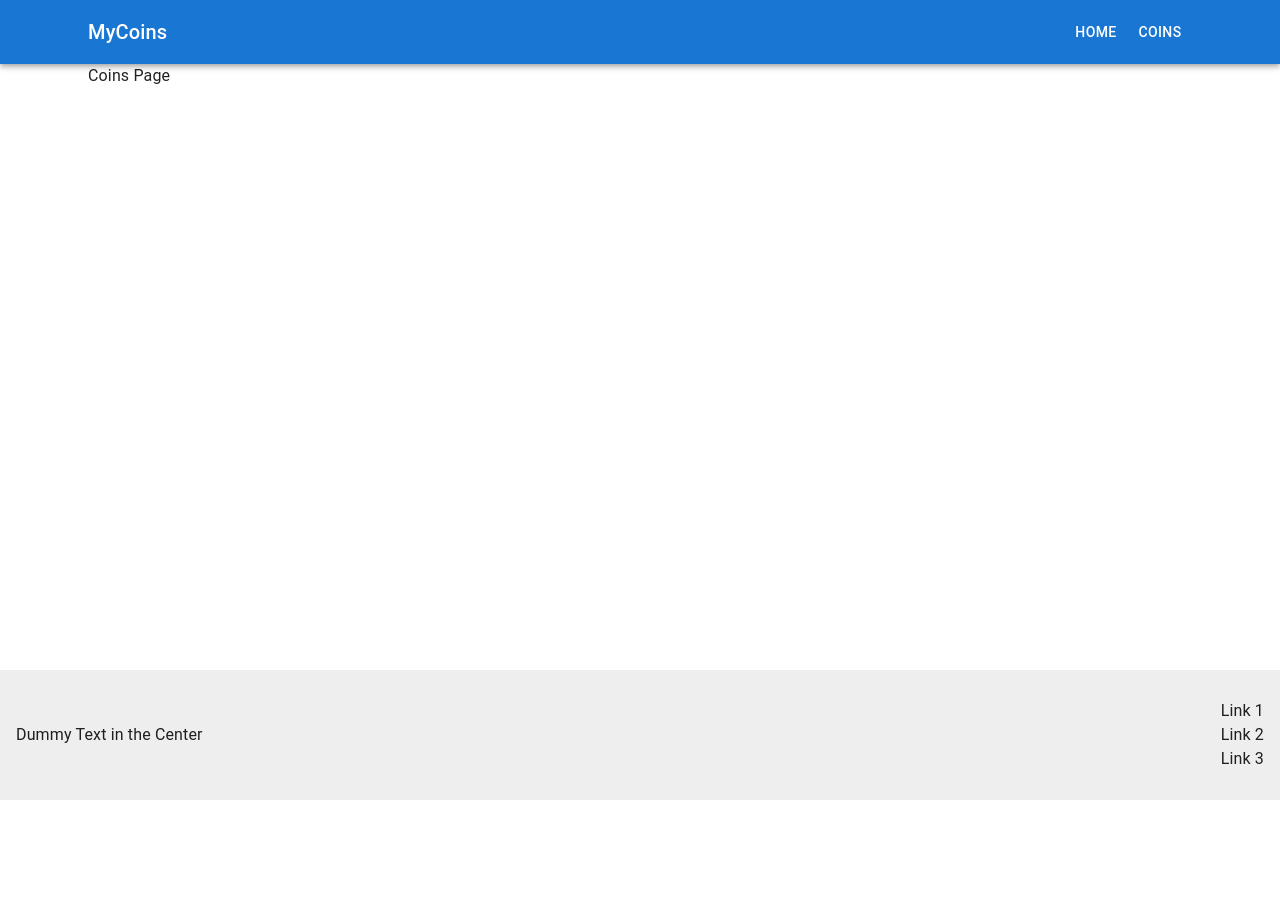
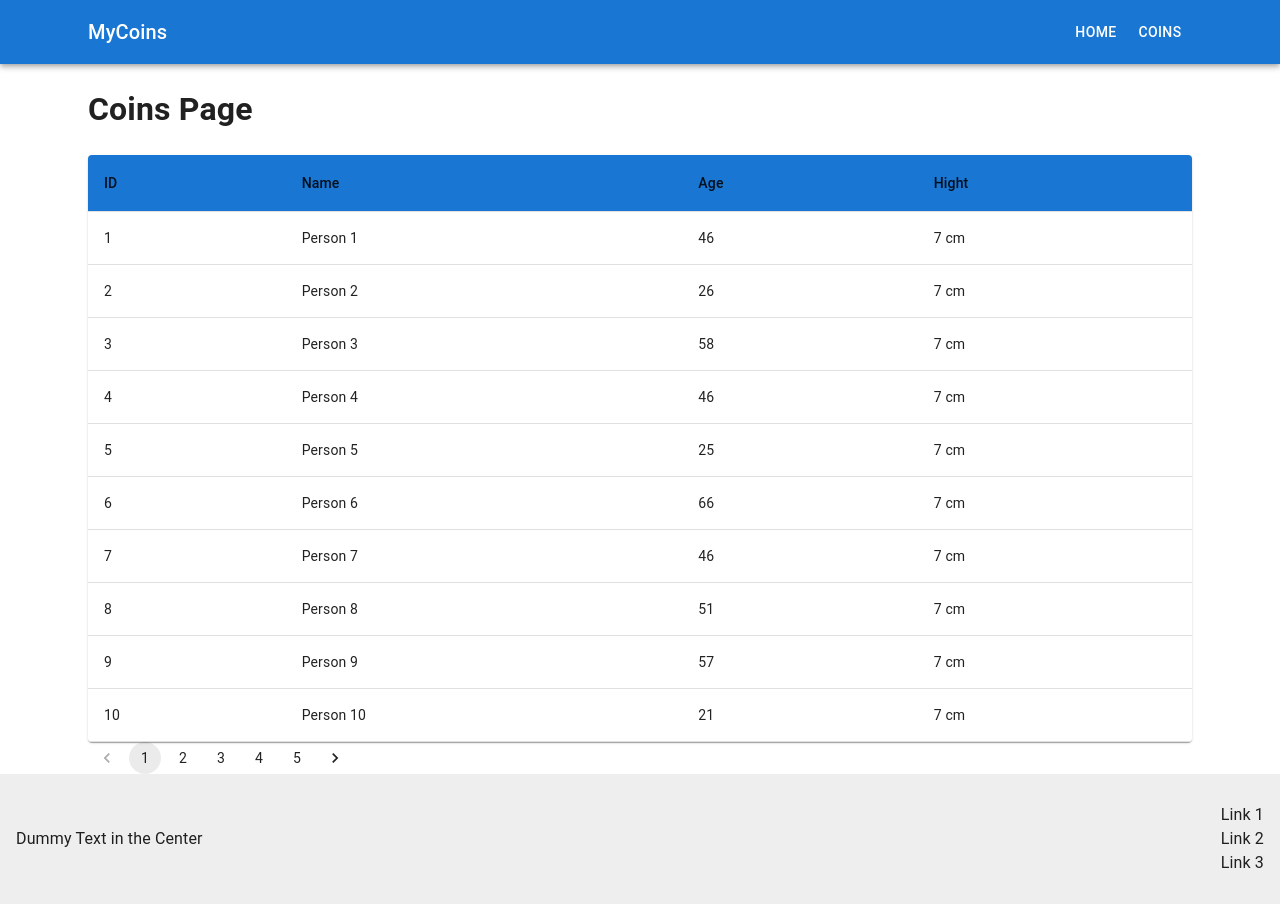
Before and after one commit to Idrees-Mo/react-crypto-coin-app, a React (Create React App) app: page /coins in a window 1280 px wide. Before the commit the page ends 800 px from the top, so only its background shows below. Built offline with nearby package versions, Linux system fonts and the light colour scheme.

Commit message:
add reusable dataTable with dummy data

```diff
--- /dev/null
+++ b/src/components/DataTable.js
@@ -0,0 +1,80 @@
+// DataTable.js
+import React, { useState } from "react";
+import {
+  Table,
+  TableBody,
+  TableCell,
+  TableContainer,
+  TableHead,
+  TableRow,
+  Paper,
+  Pagination,
+} from "@mui/material";
+import { makeStyles } from "@mui/styles";
+
+const useStyles = makeStyles((theme) => ({
+  tableHeader: {
+    fontWeight: "bold",
+    backgroundColor: theme.palette.primary.main,
+    color: theme.palette.primary.contrastText,
+  },
+  clickableRow: {
+    cursor: "pointer",
+    "&:hover": {
+      backgroundColor: theme.palette.action.hover,
+    },
+  },
+}));
+
+function DataTable({ columns, data, onRowClick, itemsPerPage = 5 }) {
+  const classes = useStyles();
+  const [page, setPage] = useState(1);
+
+  const handleChangePage = (event, newPage) => {
+    setPage(newPage);
+  };
+
+  const startIndex = (page - 1) * itemsPerPage;
+  const endIndex = startIndex + itemsPerPage;
+  const paginatedData = data.slice(startIndex, endIndex);
+
+  return (
+    <div>
+      <TableContainer component={Paper}>
+        <Table>
+          <TableHead>
+            <TableRow>
+              {columns.map((column) => (
+                <TableCell key={column.field} className={classes.tableHeader}>
+                  {column.headerName}
+                </TableCell>
+              ))}
+            </TableRow>
+          </TableHead>
+          <TableBody>
+            {paginatedData.map((row) => (
+              <TableRow
+                key={row.id}
+                className={`${classes.clickableRow} ${
+                  onRowClick ? classes.clickableRow : ""
+                }`}
+                onClick={() => onRowClick && onRowClick(row.id)}
+              >
+                {columns.map((column) => (
+                  <TableCell key={column.field}>{row[column.field]}</TableCell>
+                ))}
+              </TableRow>
+            ))}
+          </TableBody>
+        </Table>
+      </TableContainer>
+      <Pagination
+        count={Math.ceil(data.length / itemsPerPage)}
+        page={page}
+        onChange={handleChangePage}
+      />
+    </div>
+  );
+}
+
+export default DataTable;
--- a/src/pages/Coins.js
+++ b/src/pages/Coins.js
@@ -1,7 +1,40 @@
 import { Container } from "@mui/material";
+import DataTable from "../components/DataTable";
+
+const columns = [
+  { field: "id", headerName: "ID" },
+  { field: "name", headerName: "Name" },
+  { field: "age", headerName: "Age" },
+  { field: "hight", headerName: "Hight" },
+  // Add more columns as needed
+];
+
+const generateData = (count) =>
+  Array.from({ length: count }, (_, index) => ({
+    id: index + 1,
+    hight: `7 cm`,
+    name: `Person ${index + 1}`,
+    age: Math.floor(Math.random() * 50) + 20,
+  }));
+
+const data = generateData(50);
 
 function Coins() {
-  return <Container>Coins Page</Container>;
+  const handleRowClick = (id) => {
+    console.log(`Row with ID ${id} clicked`);
+  };
+
+  return (
+    <Container>
+      <h1>Coins Page</h1>
+      <DataTable
+        columns={columns}
+        data={data}
+        onRowClick={handleRowClick}
+        itemsPerPage={10}
+      />
+    </Container>
+  );
 }
 
 export default Coins;
```
